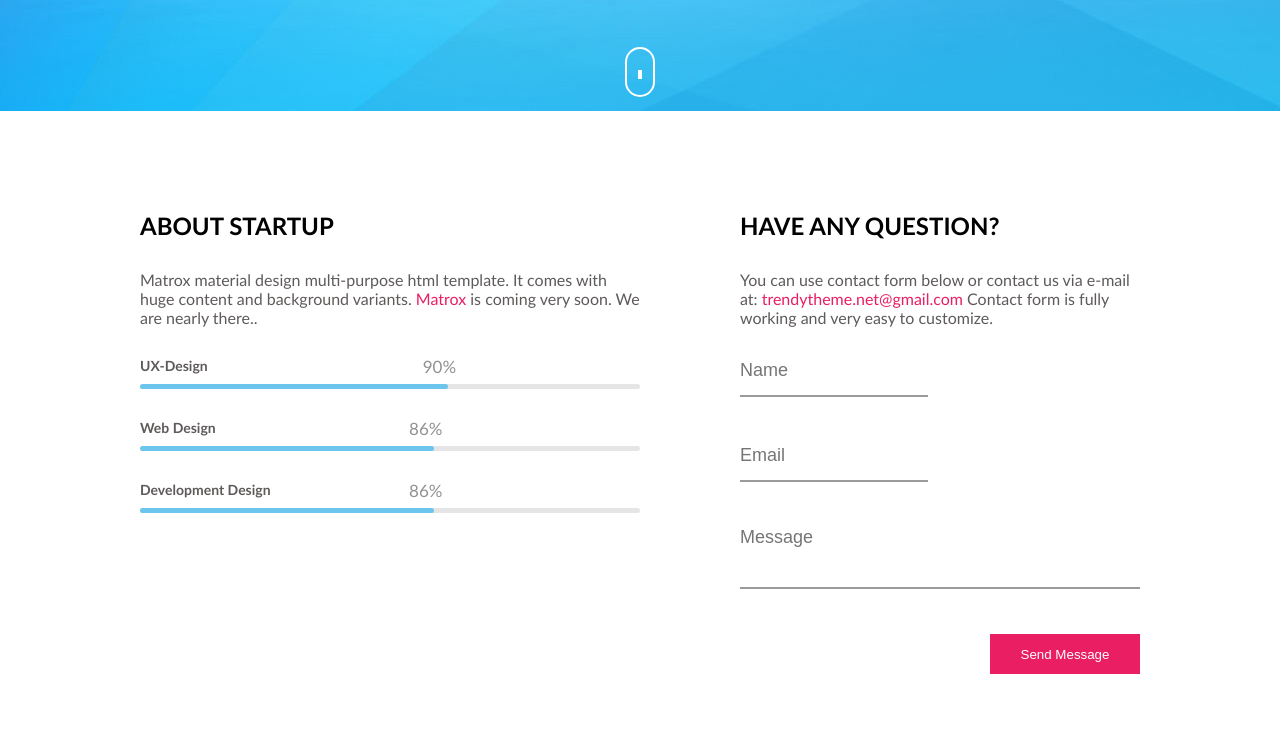
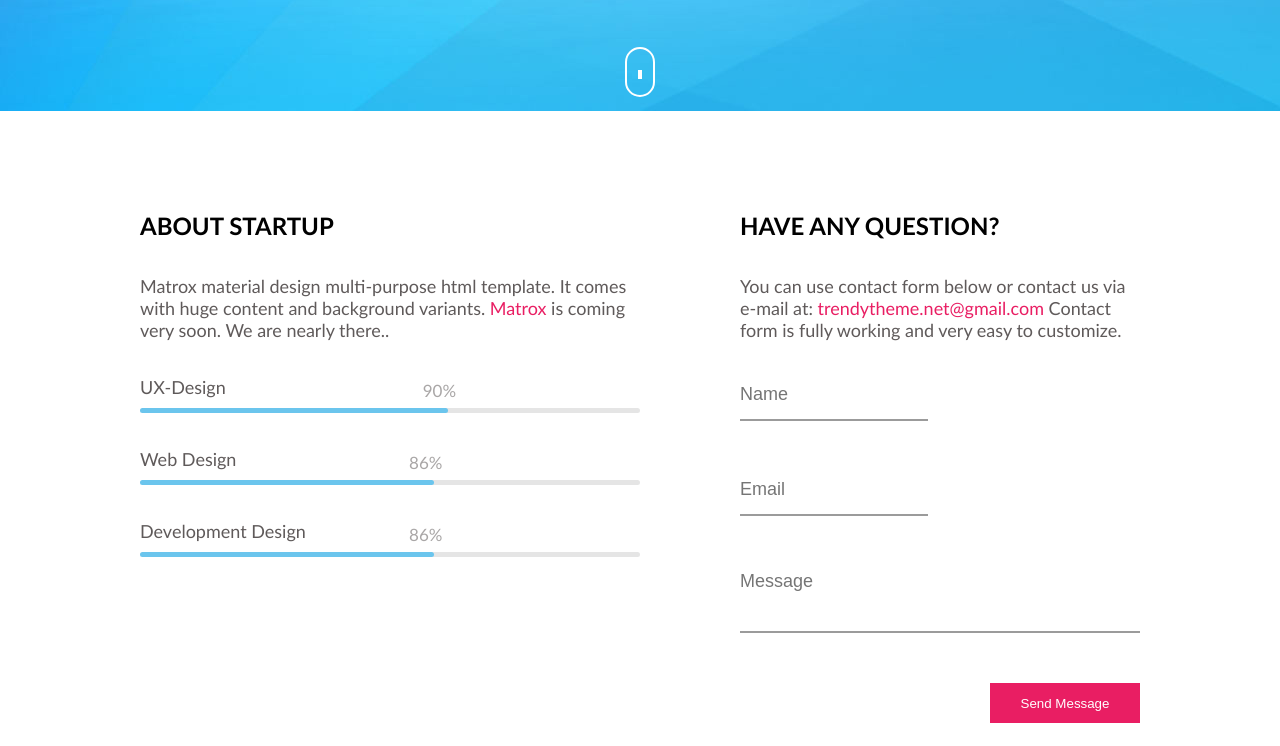
Before and after one commit to Dovydas-G/_48-coming-soon_copy2, a website: page index.html in a window 1280 px wide. Shown: the part 689-1435 px from the top of the page. Drawn offline with Linux system fonts and the light colour scheme.

Commit message:
Minor design changes

```diff
--- a/css/main.css
+++ b/css/main.css
@@ -214,7 +214,7 @@ ul {
 .container .column.short {
     display: flex;
     flex-direction: column;
-    gap: 30px;
+    gap: 35px;
     padding: 100px 0;
 }
 
@@ -255,8 +255,8 @@ ul {
 .web-design-content .web-title,
 .ux-design-content .ux-title {
     display: block;
-    font-size: 14px;
-    font-weight: 600;
+    font-size: 18px;
+    font-weight: 500;
 }
 
 .development-design-content .development-line,
@@ -309,7 +309,6 @@ ul {
     top: -30px;
     font-size: 17px;
     font-weight: 500;
-    color: #333;
     padding: 2px 6px;
     border-radius: 3px;
 }
@@ -318,6 +317,11 @@ ul {
 .name {
     margin-right: 20px;
 
+}
+
+
+.column-text {
+    font-size: 18px;
 }
 
 .main-section-form .name,
@@ -333,7 +337,8 @@ ul {
 .main-section-form .name,
 .main-section-form .email,
 .text-field {
-    margin-bottom: 45px;
+    margin-top: 5px;
+    margin-bottom: 50px;
 }
 
 
--- a/index.html
+++ b/index.html
@@ -83,7 +83,7 @@
           <div class="row">
             <div class="column">
               <h2 class="column-title">About Startup</h2>
-              <p class="text-color">
+              <p class="column-text text-color">
                 Matrox material design multi-purpose html template. It comes with
                 huge content and background variants.
                 <span><a class="matrox-link" href="#">Matrox</a></span> is coming
@@ -122,7 +122,7 @@
             </div>
             <div class="column short">
               <h2 class="column-short-title">Have Any Question?</h2>
-              <p class="text-color">
+              <p class="column-text text-color">
                 You can use contact form below or contact us via e-mail at:
                 <span
                   ><a class="trendytheme-link" href="#"
```
